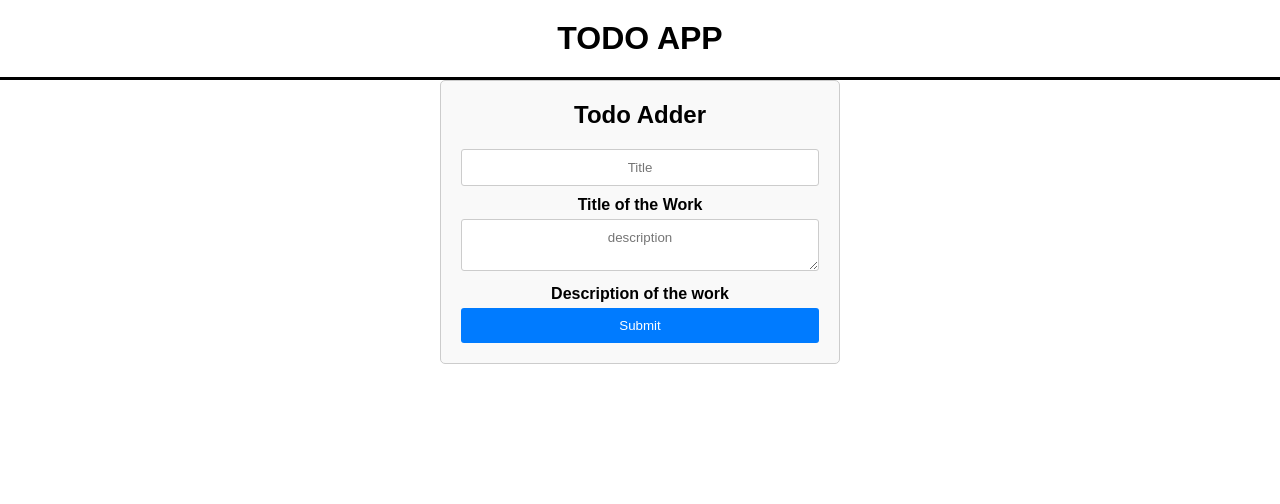
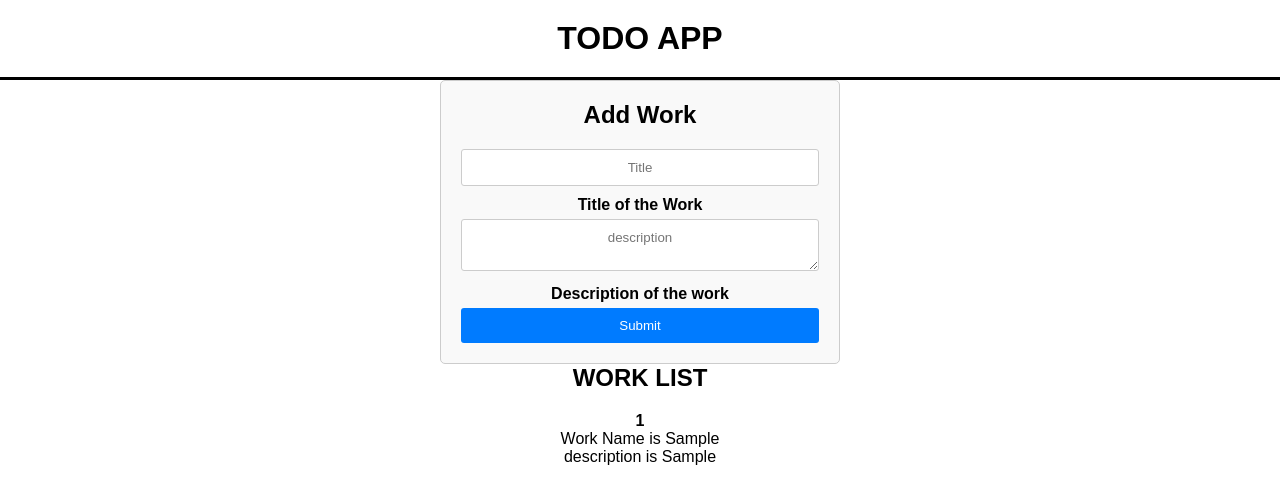
Before and after one commit to Ashwin-2408/To_Do-App, a React (Create React App) app in the folder todo_app/: page / in a window 1280 px wide. Both pictures are taken after typing "Sample", "Sample" into the empty fields and a click on the input 640 px from the left and 325 px from the top of the page. Shown: the top 504 px of the page. Built offline with nearby package versions, Linux system fonts and the light colour scheme.

Commit message:
completed with the working of adding tasks and displaying them,still styling is pending

```diff
--- a/todo_app/src/App.js
+++ b/todo_app/src/App.js
@@ -1,18 +1,21 @@
 import "./App.css";
 import Header from "./Components/Header.js";
 import Todoadd from "./Components/TodoCard_Adder.js";
+import TodoCardList from "./Components/TodoCardList.js";
+import { useState } from "react";
 
-import { useState } from "react";
 function App() {
-  const [todo_data, set_tododata] = useState([]);
-  const handle_todo = (data_from_adder) => {
-    set_tododata(data_from_adder);
+  const [data, setdata] = useState([]);
+  const handledata = (senddata) => {
+    setdata([...data, senddata]);
   };
-  console.log(todo_data);
+  console.log(data);
+
   return (
     <div>
       <Header />
-      <Todoadd senddata={handle_todo} />
+      <Todoadd sendata={handledata} />
+      <TodoCardList data={data} />
     </div>
   );
 }
--- a/todo_app/src/Components/TodoCardList.js
+++ b/todo_app/src/Components/TodoCardList.js
@@ -1,8 +1,20 @@
 import React from "react";
 
 const TodoCardList = (props) => {
-  const todo = props.todo;
-  return <div></div>;
+  const todo = props.data;
+
+  return (
+    <div>
+      <h2>WORK LIST</h2>
+      {todo.map((todos) => (
+        <div className="work_preview" key={todos.id}>
+          <h4>{todos.id}</h4>
+          <p>Work Name is {todos.title}</p>
+          <p>description is {todos.description}</p>
+        </div>
+      ))}
+    </div>
+  );
 };
 
 export default TodoCardList;
--- a/todo_app/src/Components/TodoCard_Adder.js
+++ b/todo_app/src/Components/TodoCard_Adder.js
@@ -2,7 +2,7 @@ import { useState } from "react";
 import React from "react";
 import "./Todocard_adder.css";
 
-const Todoadd = ({ senddata }) => {
+const Todoadd = ({ sendata }) => {
   const [todo, newtodo] = useState([]);
   const [title, newtitle] = useState("");
   const [description, new_description] = useState("");
@@ -11,18 +11,18 @@ const Todoadd = ({ senddata }) => {
     e.preventDefault();
     const new_todo = {
       id: todo.length + 1,
-      title: { title },
-      description: { description },
+      title: title,
+      description: description,
     };
     newtodo([...todo, new_todo]);
     newtitle("");
     new_description("");
-    senddata(todo);
+    sendata(new_todo);
   };
 
   return (
     <div className="Form">
-      <h2>Todo Adder</h2>
+      <h2>Add Work</h2>
       <form onSubmit={handle_Submission}>
         <input
           type="text"
```
